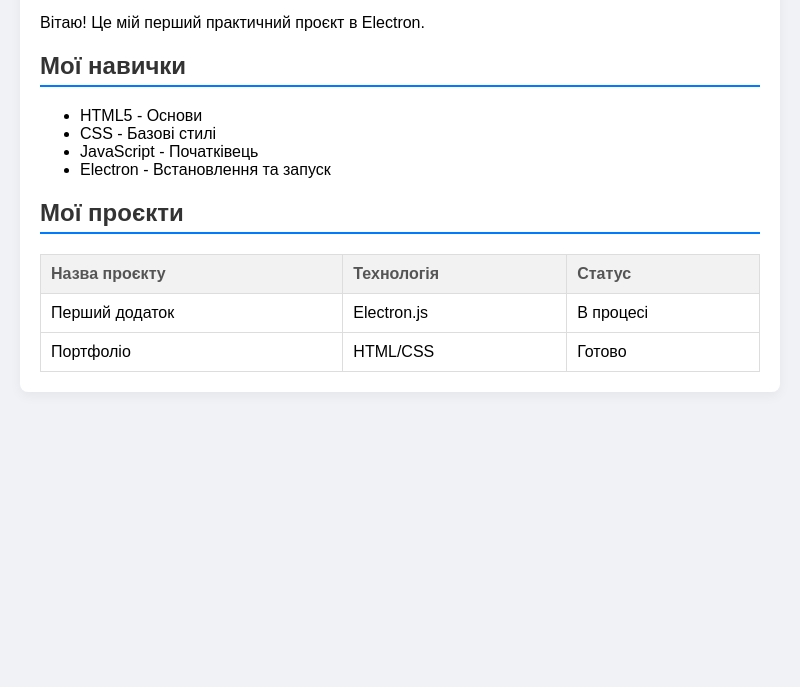
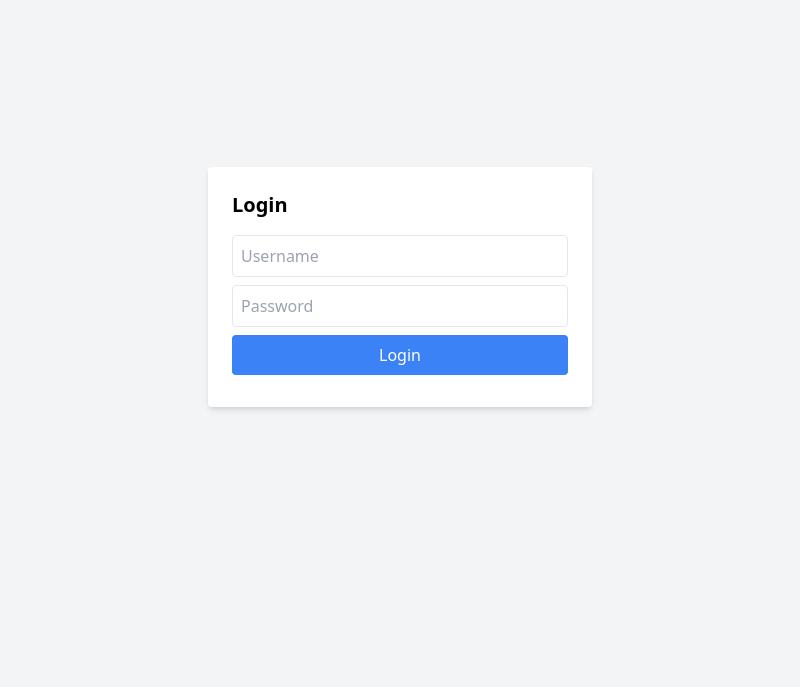
Before and after one commit to JenyX21/KP_2_3, an Electron app: page index.html in a window 800 px wide. Shown: the part 113-800 px from the top of the page. Drawn offline with nearby package versions, Linux system fonts and the light colour scheme.

Commit message:
first commit

```diff
--- a/index.html
+++ b/index.html
@@ -1,86 +1,81 @@
 <!DOCTYPE html>
-<html>
+<html lang="en">
 <head>
-    <meta charset="UTF-8">
-    <title>Моє Портфоліо</title>
-    <meta http-equiv="Content-Security-Policy" content="script-src 'self' 'unsafe-inline';" />
-
-    <style>
-        /* Тут ми будемо додавати CSS-стилі */
-        body {
-            font-family: Arial, sans-serif;
-            margin: 0;
-            padding: 0;
-            background-color: #f0f2f5;
-        }
-        .container {
-            width: 90%;
-            max-width: 900px;
-            margin: 20px auto;
-            padding: 20px;
-            background-color: #ffffff;
-            border-radius: 8px;
-            box-shadow: 0 4px 12px rgba(0,0,0,0.05);
-        }
-        h1, h2 {
-            color: #333;
-            border-bottom: 2px solid #007bff;
-            padding-bottom: 5px;
-        }
-        table {
-    width: 100%;
-    border-collapse: collapse;
-    margin-top: 15px;
-}
-th, td {
-    border: 1px solid #ddd;
-    padding: 10px;
-    text-align: left;
-}
-th {
-    background-color: #f2f2f2;
-    color: #555;
-}
-    </style>
+  <meta charset="UTF-8">
+  <title>Matrix Chat</title>
+  <script src="https://cdn.tailwindcss.com"></script>
+  <script src="https://unpkg.com/alpinejs" defer></script>
 </head>
-<body>
-
-    <div class="container">
-        <h1>Моє портфоліо</h1>
-        <p>Вітаю! Це мій перший практичний проєкт в Electron.</p>
-       <h2>Мої навички</h2>
-<ul>
-    <li>HTML5 - Основи</li>
-    <li>CSS - Базові стилі</li>
-    <li>JavaScript - Початківець</li>
-    <li>Electron - Встановлення та запуск</li>
-</ul>
-
-<h2>Мої проєкти</h2>
-<table>
-    <thead>
-        <tr>
-            <th>Назва проєкту</th>
-            <th>Технологія</th>
-            <th>Статус</th>
-        </tr>
-    </thead>
-    <tbody>
-        <tr>
-            <td>Перший додаток</td>
-            <td>Electron.js</td>
-            <td>В процесі</td>
-        </tr>
-        <tr>
-            <td>Портфоліо</td>
-            <td>HTML/CSS</td>
-            <td>Готово</td>
-        </tr>
-    </tbody>
-</table>
-
-        </div>
+<body class="bg-gray-100 flex items-center justify-center h-screen">
 
 
+<div x-data="chatApp()" class="bg-white p-6 rounded shadow-md w-96">
+  <template x-if="!accessToken">
+    <div>
+      <h2 class="text-xl font-bold mb-4">Login</h2>
+      <input x-model="username" placeholder="Username"
+             class="border p-2 w-full mb-2 rounded" />
+      <input x-model="password" type="password" placeholder="Password"
+             class="border p-2 w-full mb-2 rounded" />
+      <button @click="login()" class="bg-blue-500 text-white p-2 w-full rounded">Login</button>
+      <p x-text="error" class="text-red-500 mt-2"></p>
+
+    </div>
+  </template>
+<template x-if="accessToken">
+  <div class="flex flex-col h-full transition-all duration-500">
+    <h1 class="text-xl font-bold mb-4">
+      Ви успішно авторизувались. Ваша панель керування
+    </h1>
+
+    <!-- User ID -->
+    <div class="mb-2 p-2 bg-gray-200 rounded text-sm break-words">
+      <span class="font-bold">Your Matrix ID:</span>
+      <span x-text="userId ? userId : 'Loading...'"></span>
+    </div>
+    <div class="mt-4 p-4 bg-gray-200 rounded text-sm break-words">
+        <h2 class="text-lg font-semibold mb-2">Про мене</h2>
+        <p class="text-sm text-gray-700">
+            Я — Ілля.Просто Ілля.
+        </p>
+    </div>
+  </div>
+
+</template>
+
+</div>
+
+
+
+<script>
+function chatApp() {
+  return {
+    username: '',
+    password: '',
+    accessToken: '',
+    error: '',
+    async login() {
+      try {
+        const res = await fetch('https://matrix.org/_matrix/client/r0/login', {
+          method: 'POST',
+          headers: { 'Content-Type': 'application/json' },
+          body: JSON.stringify({ type: 'm.login.password', user: this.username, password: this.password })
+        });
+        const data = await res.json();
+        if(data.access_token) {
+          this.accessToken = data.access_token;
+          this.userId = data.user_id;
+
+        } else {
+          this.error = 'Не вдалося ввійти';
+        }
+      } catch(e) {
+        this.error = 'Помилка під час входу';
+        console.error(e);
+      }
+    }
+  }
+}
+</script>
 </body>
 </html>
```
